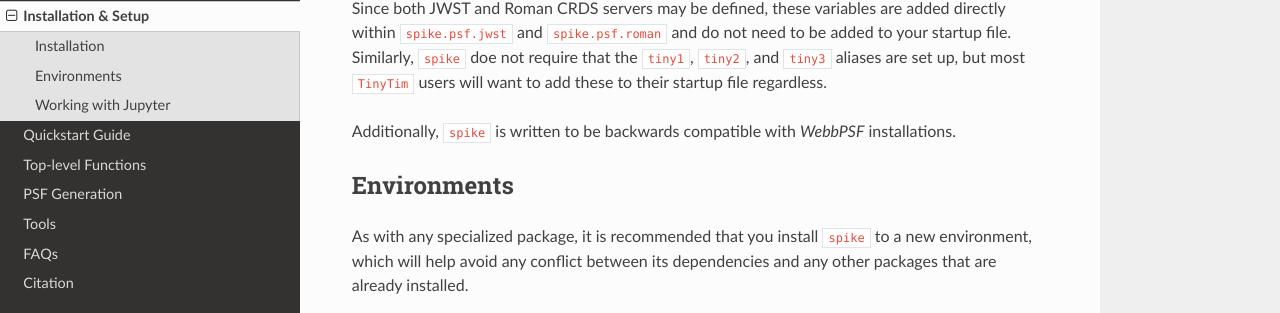
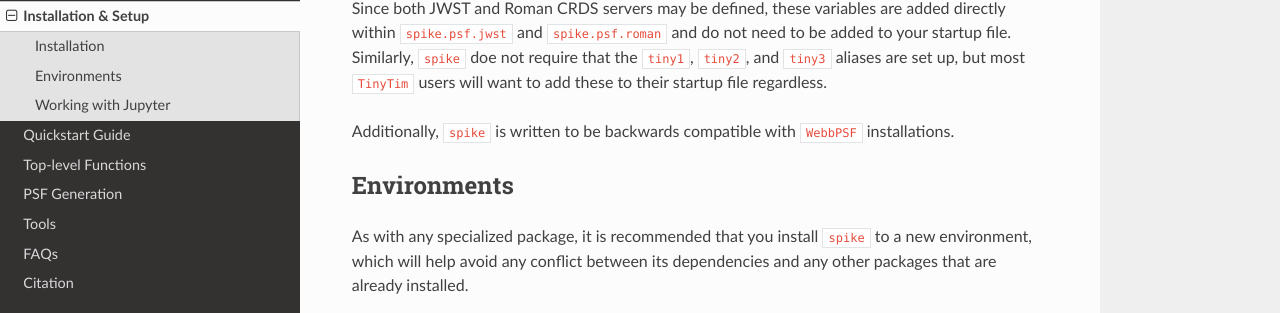
Before and after one commit to avapolzin/spike, a Sphinx documentation site: the page built from docs/install.rst, in a window 1280 px wide and 900 px high, scrolled down 1091 px. Shown: the part 137-450 px from the top of the window. Built offline with Sphinx 7.4.7 and the Read the Docs theme 3.1.0, drawn with Linux system fonts in a browser that asks for light colours; pages that are not in the unit, such as notebooks, are missing from menus.

Commit message:
fix typo in docs

```diff
--- a/docs/install.rst
+++ b/docs/install.rst
@@ -45,7 +45,7 @@ If you install all of the optional dependencies described above, your shell's st
 
 Since both JWST and Roman CRDS servers may be defined, these variables are added directly within ``spike.psf.jwst`` and ``spike.psf.roman`` and do not need to be added to your startup file. Similarly, ``spike`` doe not require that the ``tiny1``, ``tiny2``, and ``tiny3`` aliases are set up, but most ``TinyTim`` users will want to add these to their startup file regardless.
 
-Additionally, ``spike`` is written to be backwards compatible with `WebbPSF` installations.
+Additionally, ``spike`` is written to be backwards compatible with ``WebbPSF`` installations.
 
 
 Environments
```
